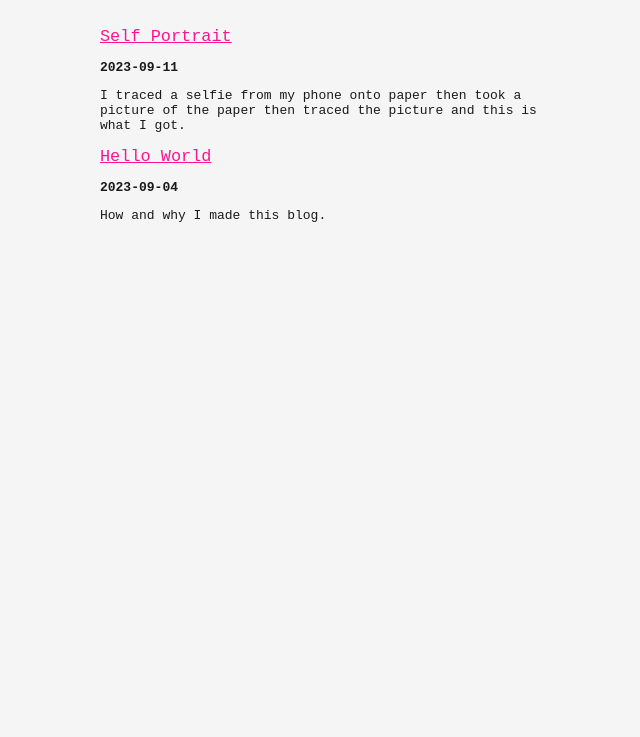
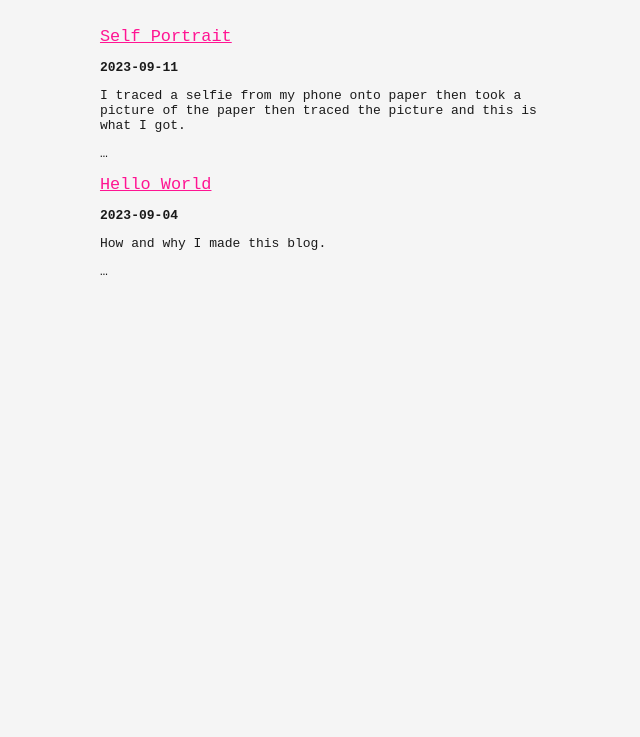
Before and after one commit to kurtsmurf/blog, an Eleventy site: page index.html in a window 1280 px wide. Shown: the top 737 px of the page, without its empty margins (319-959 px from the left). Built offline with nearby package versions, Linux system fonts and the light colour scheme; Eleventy itself is replaced by a stand-in of ours; files that its build step writes are made by us from their sources.

Commit message:
add ellipses to index page posts

```diff
--- a/index.html
+++ b/index.html
@@ -9,6 +9,7 @@ title: kurt blog
   <h2><a href="{{ post.url }}">{{ post.data.title }}</a></h2>
   <div class="date">{{ post.data.date | date: "%Y-%m-%d" }}</div>
   <p>{{post.data.description}}</p>
+  &hellip;
   {% endfor %}
 </main>
 
```
